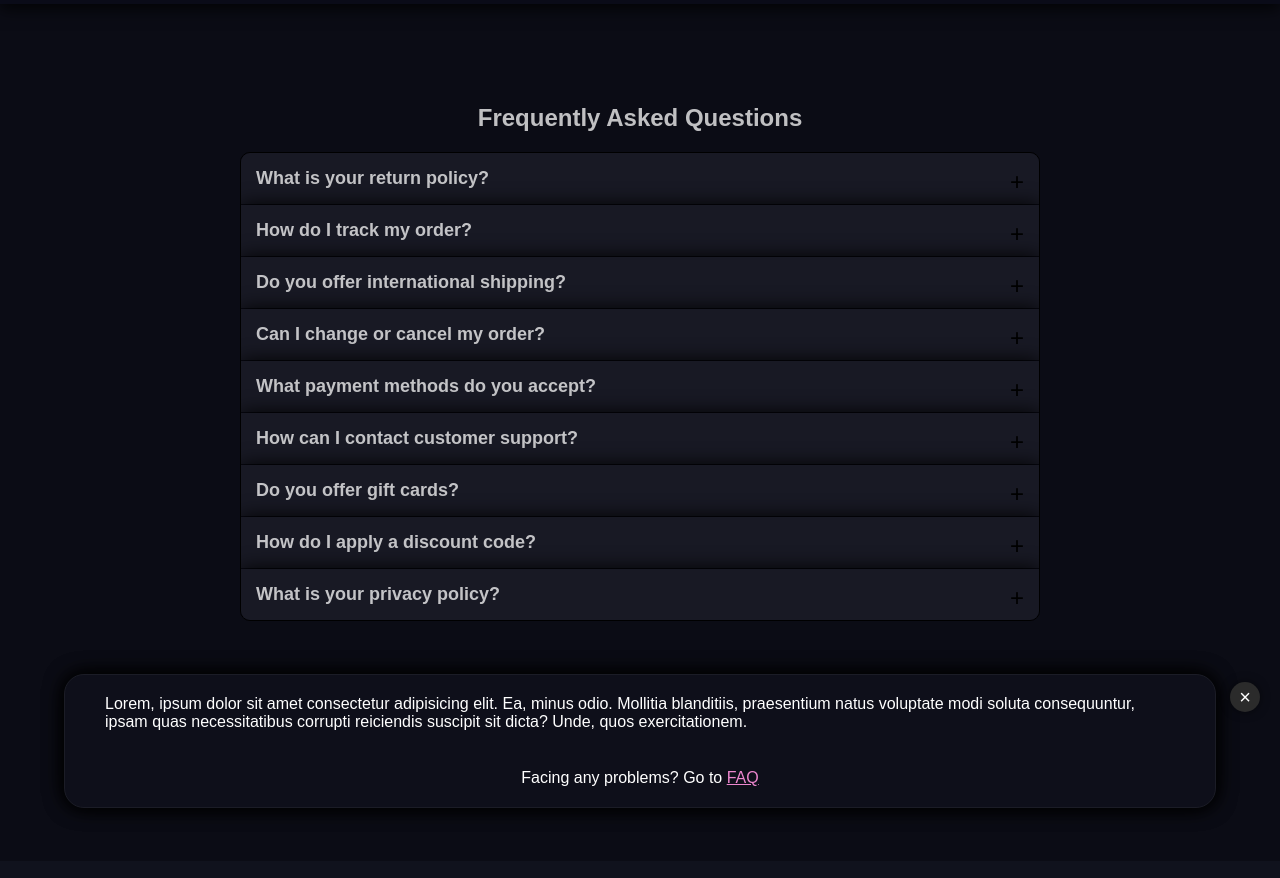
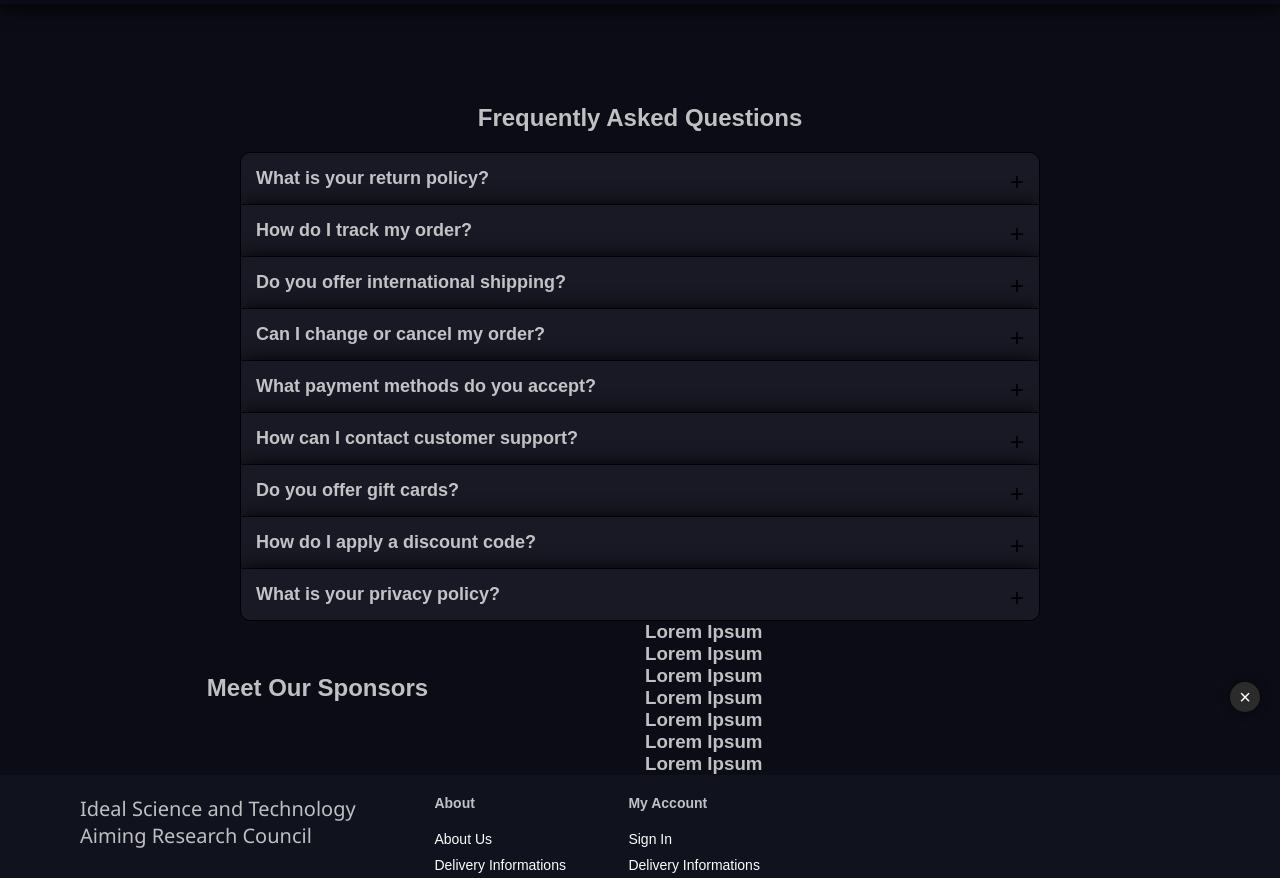
Before and after one commit to 1754321078/istarc.org.com, a plain HTML site: page faq.html in a window 1280 px wide. Shown: the part 68-946 px from the top of the page. Drawn offline with nearby package versions, Linux system fonts and the light colour scheme.

Commit message:
Update faq.html

```diff
--- a/faq.html
+++ b/faq.html
@@ -167,14 +167,39 @@
       <input type="text" id="chatbot-input" placeholder="Type a message...">
     </div>
   </div></section>
-  <section id="faq">
-    <div id="faq-border">
-        <p>Lorem, ipsum dolor sit amet consectetur adipisicing elit. Ea, minus odio. Mollitia blanditiis, praesentium natus voluptate modi soluta consequuntur, ipsam quas necessitatibus corrupti reiciendis suscipit sit dicta? Unde, quos exercitationem.</p>  <br>
 
-       <div id="faq-txt" style="">
-        <a>Facing any problems? Go to <a href="" style="color:rgb(236, 134, 206) ;">FAQ</a></a>
-    </div></div>
+
+<section id="sponsor">
+  <h1>Meet Our Sponsors</h1>
+<div id="cent-wrapper">
+  <div class="wrapper">
+   <div class="item item1">
+     <h3>Lorem Ipsum</h3>
+   </div>
+   <div class="item item2">
+      <h3>Lorem Ipsum</h3>
+   </div>
+   <div class="item item3">
+      <h3>Lorem Ipsum</h3>
+   </div>
+   <div class="item item4">
+      <h3>Lorem Ipsum</h3>
+   </div>
+   <div class="item item5">
+      <h3>Lorem Ipsum</h3>
+   </div>
+   <div class="item item6">
+      <h3>Lorem Ipsum</h3>
+   </div>
+   <div class="item item7">
+      <h3>Lorem Ipsum</h3>
+   </div>
+
+
+</div></div>
 </section>
+
+
 
 <footer class="s-1">
     <div class="c">
```
